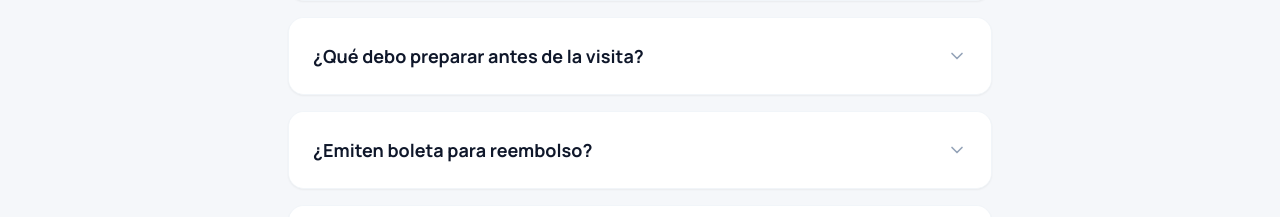
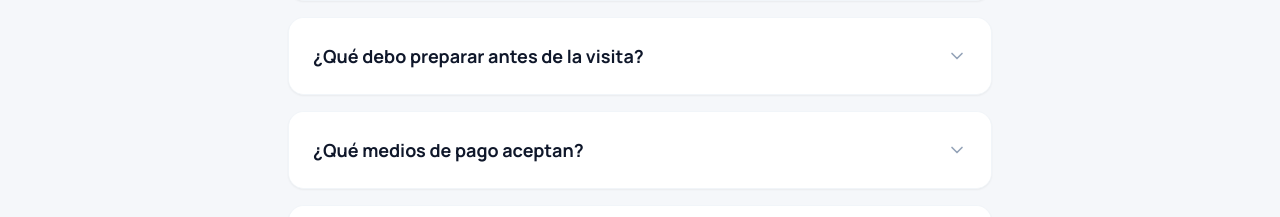
Before and after one commit to Lucas23-IECI/PaginaPodomedClinical, a React (Vite) app: page / in a window 1280 px wide. Shown: the part 4280-4497 px from the top of the page. Built offline with nearby package versions, Linux system fonts and the light colour scheme.

Commit message:
feat: agregar pregunta de medios de pago (efectivo y transferencia) en FAQ

```diff
--- a/components/FAQ.tsx
+++ b/components/FAQ.tsx
@@ -18,8 +18,8 @@ const faqs: FaqItem[] = [
     answer: "Solo necesitamos un espacio cómodo con buena iluminación donde el paciente pueda sentarse (un sillón o silla) y una toma de corriente cercana. Nosotros llevamos todo el instrumental, insumos y equipos necesarios."
   },
   {
-    question: "¿Emiten boleta para reembolso?",
-    answer: "Sí, entregamos boleta de honorarios electrónica por la prestación del servicio podológico."
+    question: "¿Qué medios de pago aceptan?",
+    answer: "Aceptamos pago en efectivo y transferencia bancaria. Al finalizar la atención le indicaremos los datos para realizar el pago de forma cómoda y segura."
   },
   {
     question: "¿Cómo agendo una hora?",
```
